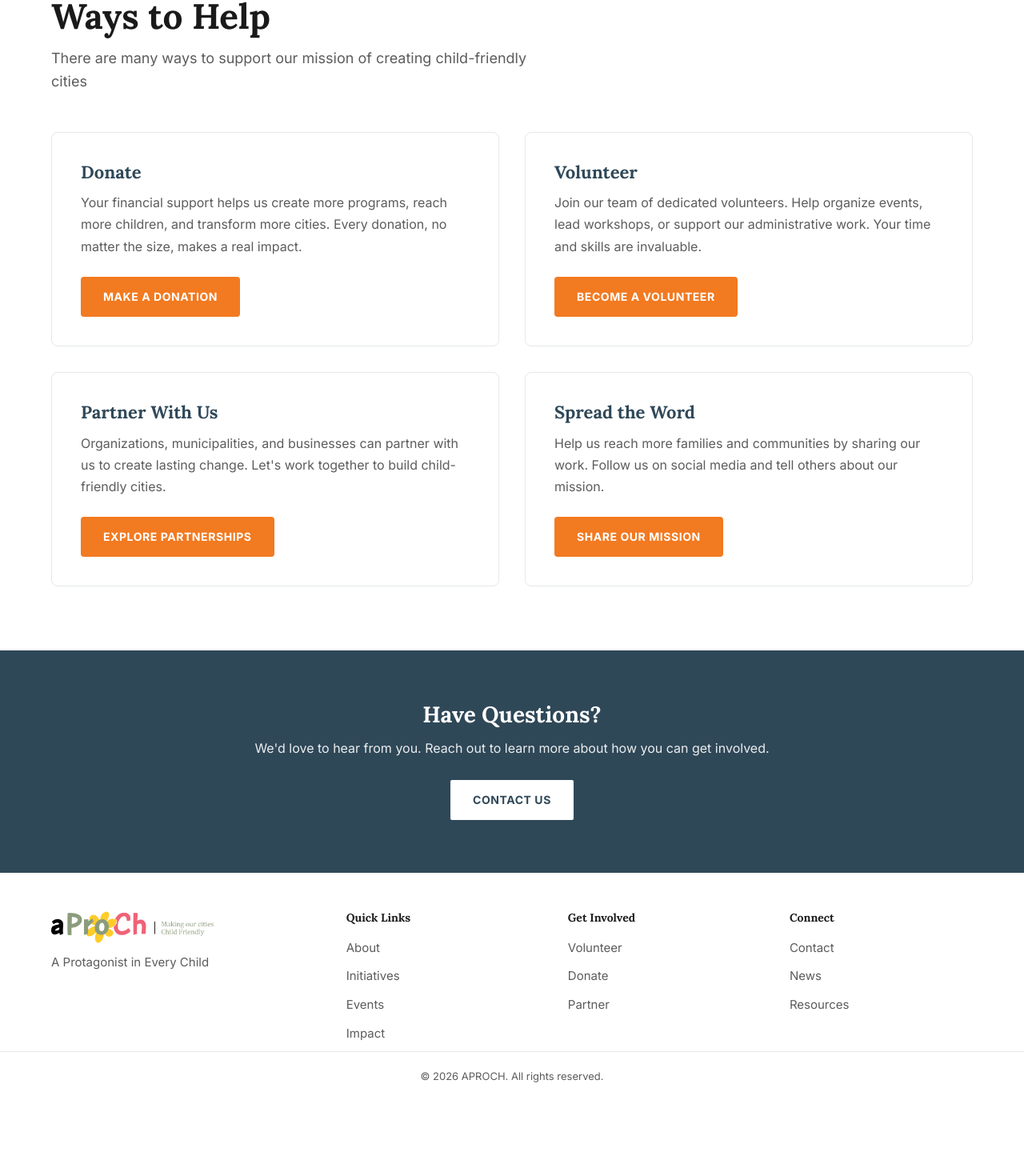
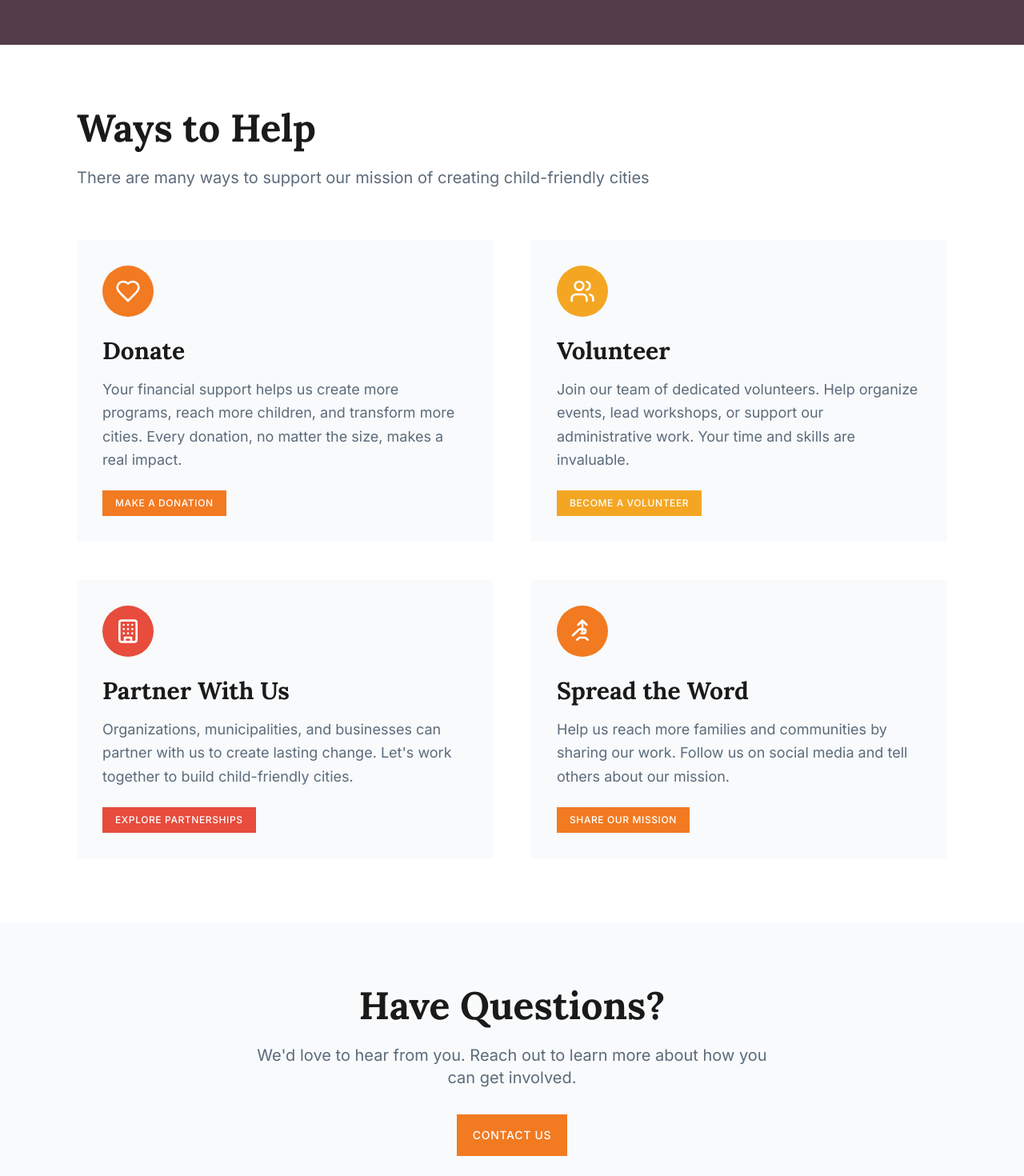
Before and after one commit to Urvish-Prepseed/aproch, a Next.js app: page /get-involved in a window 1280 px wide. Shown: the part 432-1902 px from the top of the page at 80% size. Before the commit the page ends 1808 px from the top, so only its background shows below. Built offline with nearby package versions, Linux system fonts and the light colour scheme.

Commit message:
get-involved done

```diff
--- a/app/get-involved/page.js
+++ b/app/get-involved/page.js
@@ -1,5 +1,4 @@
-import PageHero from "@/components/PageHero";
-import Button from "@/components/Button";
+import Link from "next/link";
 import styles from "./page.module.css";
 
 export const metadata = {
@@ -13,6 +12,8 @@ const ways = [
       "Your financial support helps us create more programs, reach more children, and transform more cities. Every donation, no matter the size, makes a real impact.",
     cta: "MAKE A DONATION",
     href: "/get-involved",
+    icon: "heart",
+    accent: "#f27a21",
   },
   {
     title: "Volunteer",
@@ -20,6 +21,8 @@ const ways = [
       "Join our team of dedicated volunteers. Help organize events, lead workshops, or support our administrative work. Your time and skills are invaluable.",
     cta: "BECOME A VOLUNTEER",
     href: "/contact",
+    icon: "users",
+    accent: "#f4a623",
   },
   {
     title: "Partner With Us",
@@ -27,6 +30,8 @@ const ways = [
       "Organizations, municipalities, and businesses can partner with us to create lasting change. Let's work together to build child-friendly cities.",
     cta: "EXPLORE PARTNERSHIPS",
     href: "/contact",
+    icon: "building",
+    accent: "#e74c3c",
   },
   {
     title: "Spread the Word",
@@ -34,48 +39,127 @@ const ways = [
       "Help us reach more families and communities by sharing our work. Follow us on social media and tell others about our mission.",
     cta: "SHARE OUR MISSION",
     href: "/news",
+    icon: "handHeart",
+    accent: "#f27a21",
   },
 ];
+
+function WayIcon({ name }) {
+  const props = {
+    width: 32,
+    height: 32,
+    viewBox: "0 0 24 24",
+    fill: "none",
+    stroke: "currentColor",
+    strokeWidth: 2,
+    strokeLinecap: "round",
+    strokeLinejoin: "round",
+    "aria-hidden": true,
+  };
+
+  if (name === "heart") {
+    return (
+      <svg {...props}>
+        <path d="M19 14c1.49-1.46 3-3.21 3-5.5A5.5 5.5 0 0 0 16.5 3c-1.76 0-3 .5-4.5 2-1.5-1.5-2.74-2-4.5-2A5.5 5.5 0 0 0 2 8.5c0 2.3 1.5 4.05 3 5.5l7 7Z" />
+      </svg>
+    );
+  }
+
+  if (name === "users") {
+    return (
+      <svg {...props}>
+        <path d="M16 21v-2a4 4 0 0 0-4-4H6a4 4 0 0 0-4 4v2" />
+        <circle cx="9" cy="7" r="4" />
+        <path d="M22 21v-2a4 4 0 0 0-3-3.87" />
+        <path d="M16 3.13a4 4 0 0 1 0 7.75" />
+      </svg>
+    );
+  }
+
+  if (name === "building") {
+    return (
+      <svg {...props}>
+        <rect width="16" height="20" x="4" y="2" rx="2" ry="2" />
+        <path d="M9 22v-4h6v4" />
+        <path d="M8 6h.01" />
+        <path d="M16 6h.01" />
+        <path d="M12 6h.01" />
+        <path d="M12 10h.01" />
+        <path d="M12 14h.01" />
+        <path d="M16 10h.01" />
+        <path d="M16 14h.01" />
+        <path d="M8 10h.01" />
+        <path d="M8 14h.01" />
+      </svg>
+    );
+  }
+
+  return (
+    <svg {...props}>
+      <path d="M11 14h2a2 2 0 1 0 0-4h-3c-.6 0-1.1.2-1.4.6L3 16" />
+      <path d="m7 20 1.6-1.4c.3-.4.8-.6 1.4-.6h4c.6 0 1.1.2 1.4.6L17 20" />
+      <path d="M12 12V3" />
+      <path d="m8 6 4-4 4 4" />
+    </svg>
+  );
+}
 
 export default function GetInvolvedPage() {
   return (
     <>
-      <PageHero
-        title="Get Involved"
-        subtitle="Join us in building child-friendly cities. Every contribution makes a difference."
-      />
+      <section className={styles.hero}>
+        <div className={styles.pageInner}>
+          <h1 className={styles.heroTitle}>Get Involved</h1>
+          <p className={styles.heroSubtitle}>
+            Join us in building child-friendly cities. Every contribution makes
+            a difference.
+          </p>
+        </div>
+      </section>
 
-      <section className="section">
-        <div className="container">
-          <h2 className="sectionTitle">Ways to Help</h2>
-          <p className="sectionSubtitle">
+      <section className={styles.waysSection}>
+        <div className={styles.pageInner}>
+          <h2 className={styles.waysTitle}>Ways to Help</h2>
+          <p className={styles.waysSubtitle}>
             There are many ways to support our mission of creating child-friendly
             cities
           </p>
           <div className={styles.grid}>
             {ways.map((way) => (
               <article key={way.title} className={styles.card}>
-                <h3>{way.title}</h3>
-                <p>{way.description}</p>
-                <Button href={way.href} variant="primary">
+                <div
+                  className={styles.cardIcon}
+                  style={{ backgroundColor: way.accent }}
+                >
+                  <WayIcon name={way.icon} />
+                </div>
+                <h3 className={styles.cardTitle}>{way.title}</h3>
+                <p className={styles.cardText}>{way.description}</p>
+                <Link
+                  href={way.href}
+                  className={styles.cardBtn}
+                  style={{ backgroundColor: way.accent }}
+                >
                   {way.cta}
-                </Button>
+                </Link>
               </article>
             ))}
           </div>
         </div>
       </section>
 
-      <section className={styles.cta}>
-        <div className="container">
-          <h2>Have Questions?</h2>
-          <p>
-            We&apos;d love to hear from you. Reach out to learn more about how
-            you can get involved.
-          </p>
-          <Button href="/contact" variant="secondary">
-            CONTACT US
-          </Button>
+      <section className={styles.questionsSection}>
+        <div className={styles.pageInner}>
+          <div className={styles.questionsInner}>
+            <h2 className={styles.questionsTitle}>Have Questions?</h2>
+            <p className={styles.questionsText}>
+              We&apos;d love to hear from you. Reach out to learn more about how
+              you can get involved.
+            </p>
+            <Link href="/contact" className={styles.contactBtn}>
+              CONTACT US
+            </Link>
+          </div>
         </div>
       </section>
     </>
--- a/app/get-involved/page.module.css
+++ b/app/get-involved/page.module.css
@@ -1,53 +1,236 @@
+/* Shared page container — matches Figma 1280px + 96px inset */
+.pageInner {
+  width: 100%;
+  max-width: 1280px;
+  margin: 0 auto;
+  padding: 0 96px;
+  box-sizing: border-box;
+}
+
+/* Hero */
+.hero {
+  padding: 128px 0;
+  background: #543d4a;
+  color: #ffffff;
+}
+
+.heroTitle {
+  max-width: 768px;
+  margin: 0 0 24px;
+  font-family: var(--font-serif);
+  font-size: 72px;
+  font-weight: 700;
+  line-height: 72px;
+  color: #ffffff;
+}
+
+.heroSubtitle {
+  max-width: 768px;
+  margin: 0;
+  font-family: var(--font-sans);
+  font-size: 24px;
+  font-weight: 400;
+  line-height: 32px;
+  color: rgba(255, 255, 255, 0.9);
+}
+
+/* Ways to Help */
+.waysSection {
+  padding: 80px 0;
+  background: #ffffff;
+}
+
+.waysTitle {
+  margin: 0 0 24px;
+  font-family: var(--font-serif);
+  font-size: 48px;
+  font-weight: 700;
+  line-height: 48px;
+  color: #1a1a1a;
+}
+
+.waysSubtitle {
+  max-width: 768px;
+  margin: 0 0 64px;
+  font-family: var(--font-sans);
+  font-size: 20px;
+  font-weight: 400;
+  line-height: 28px;
+  color: #5c6b7a;
+}
+
 .grid {
   display: grid;
-  grid-template-columns: repeat(2, 1fr);
-  gap: 32px;
+  grid-template-columns: repeat(2, 520px);
+  gap: 48px;
 }
 
 .card {
-  padding: 36px;
-  border: 1px solid var(--color-border);
-  border-radius: 8px;
-  background: #fff;
+  padding: 32px;
+  background: #f8fafc;
+  border-radius: 0;
 }
 
-.card h3 {
-  font-size: 1.375rem;
-  margin-bottom: 12px;
-  color: var(--color-navy);
+.cardIcon {
+  display: flex;
+  align-items: center;
+  justify-content: center;
+  width: 64px;
+  height: 64px;
+  margin-bottom: 24px;
+  border-radius: 50%;
+  color: #ffffff;
 }
 
-.card p {
-  color: var(--color-text-muted);
-  line-height: 1.7;
-  margin-bottom: 24px;
+.cardTitle {
+  margin: 0 0 16px;
+  font-family: var(--font-serif);
+  font-size: 30px;
+  font-weight: 700;
+  line-height: 36px;
+  color: #1a1a1a;
 }
 
-.cta {
-  padding: 64px 0;
-  background: var(--color-navy);
-  color: #fff;
+.cardText {
+  margin: 0 0 24px;
+  font-family: var(--font-sans);
+  font-size: 18px;
+  font-weight: 400;
+  line-height: 29.25px;
+  color: #5c6b7a;
+}
+
+.cardBtn {
+  display: inline-flex;
+  align-items: center;
+  justify-content: center;
+  padding: 8px 16px;
+  font-family: var(--font-sans);
+  font-size: 12px;
+  font-weight: 500;
+  line-height: 16px;
+  letter-spacing: 0.6px;
+  text-transform: uppercase;
+  color: #ffffff;
+  border-radius: 0;
+  transition: opacity 0.2s;
+}
+
+.cardBtn:hover {
+  opacity: 0.9;
+}
+
+/* Have Questions */
+.questionsSection {
+  padding: 80px 0;
+  background: #f8fafc;
+}
+
+.questionsInner {
+  display: flex;
+  flex-direction: column;
+  align-items: center;
   text-align: center;
 }
 
-.cta h2 {
-  color: #fff;
-  font-size: 1.75rem;
-  margin-bottom: 12px;
+.questionsTitle {
+  max-width: 704px;
+  margin: 0 0 24px;
+  font-family: var(--font-serif);
+  font-size: 48px;
+  font-weight: 700;
+  line-height: 48px;
+  color: #1a1a1a;
 }
 
-.cta p {
-  opacity: 0.9;
-  margin-bottom: 24px;
+.questionsText {
+  max-width: 672px;
+  margin: 0 auto 32px;
+  font-family: var(--font-sans);
+  font-size: 20px;
+  font-weight: 400;
+  line-height: 28px;
+  color: #5c6b7a;
 }
 
-.cta a {
-  background: #fff !important;
-  color: var(--color-navy) !important;
+.contactBtn {
+  display: inline-flex;
+  align-items: center;
+  justify-content: center;
+  min-height: 52px;
+  padding: 16px 20px;
+  font-family: var(--font-sans);
+  font-size: 14px;
+  font-weight: 500;
+  line-height: 20px;
+  letter-spacing: 0.7px;
+  text-transform: uppercase;
+  color: #ffffff;
+  background: #f27a21;
+  border-radius: 0;
+  transition: background 0.2s;
 }
 
-@media (max-width: 768px) {
+.contactBtn:hover {
+  background: #d96a1a;
+}
+
+@media (max-width: 1200px) {
+  .pageInner {
+    padding: 0 48px;
+  }
+
+  .grid {
+    grid-template-columns: repeat(2, minmax(0, 1fr));
+  }
+}
+
+@media (max-width: 900px) {
+  .hero {
+    padding: 96px 0;
+  }
+
+  .heroTitle {
+    font-size: 48px;
+    line-height: 1.1;
+  }
+
+  .heroSubtitle {
+    font-size: 20px;
+    line-height: 1.4;
+  }
+
+  .waysTitle,
+  .questionsTitle {
+    font-size: 40px;
+    line-height: 1.1;
+  }
+
   .grid {
     grid-template-columns: 1fr;
+    gap: 32px;
   }
 }
+
+@media (max-width: 600px) {
+  .pageInner {
+    padding: 0 24px;
+  }
+
+  .hero {
+    padding: 80px 0;
+  }
+
+  .heroTitle {
+    font-size: 36px;
+  }
+
+  .waysSection,
+  .questionsSection {
+    padding: 64px 0;
+  }
+
+  .waysSubtitle {
+    margin-bottom: 40px;
+  }
+}
```
